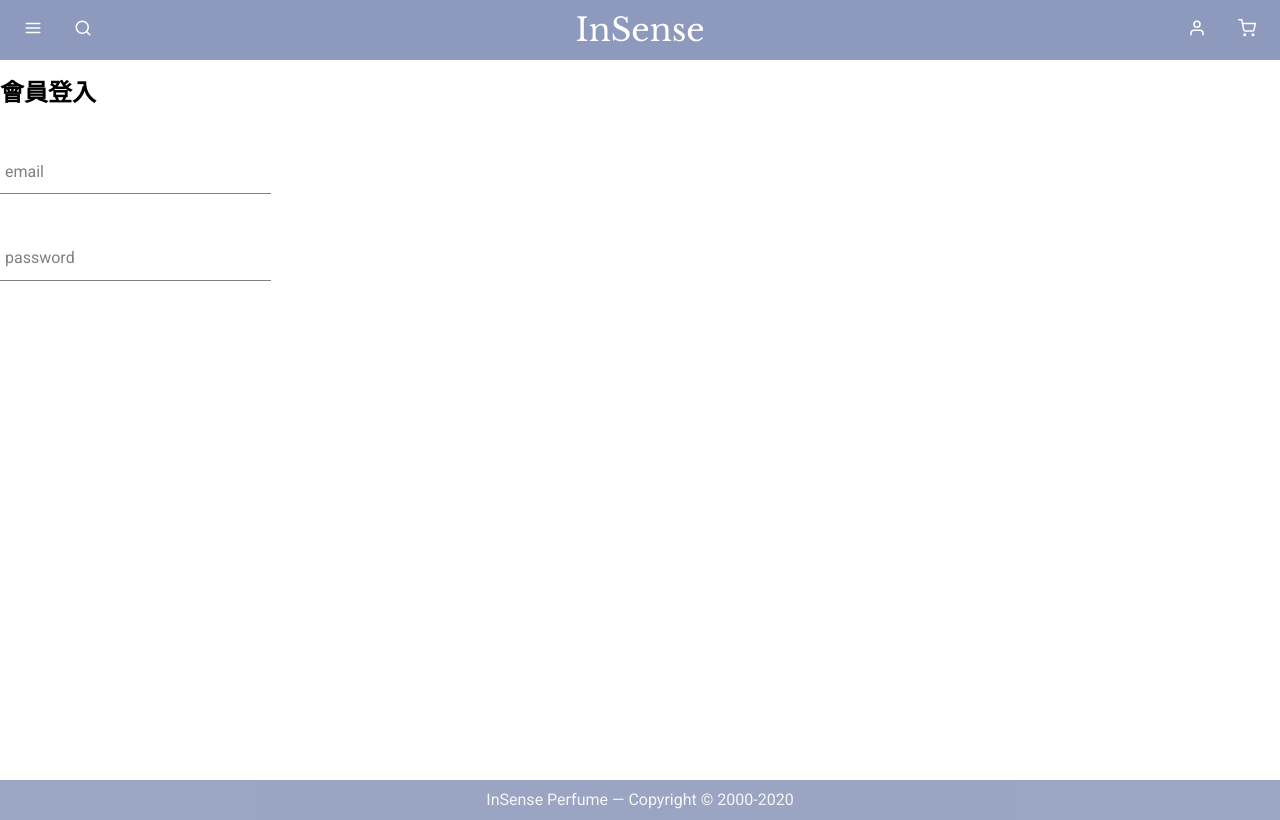
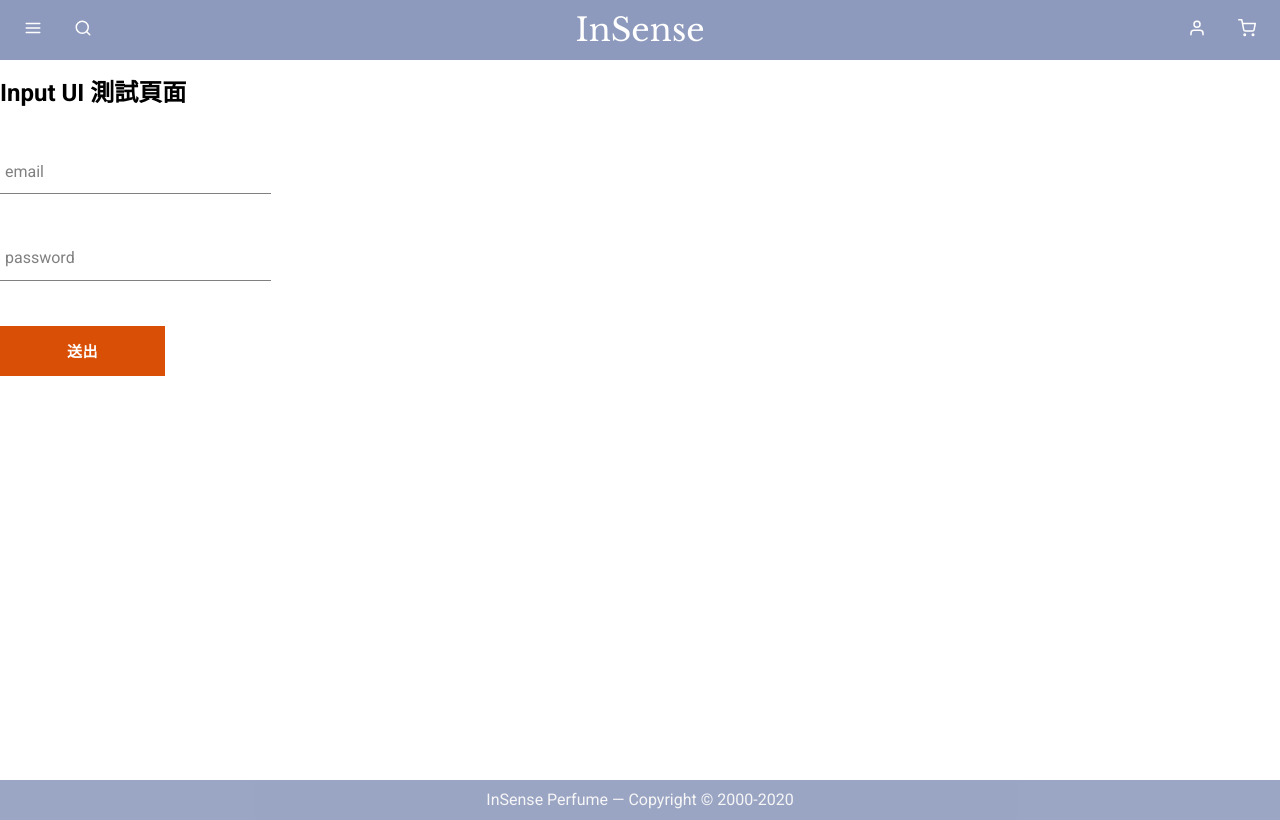
Before and after one commit to YiChengChen0608/InSense, a React (Create React App) app: page /signIn in a window 1280 px wide. Shown: the top 820 px of the page. Built offline with nearby package versions, Linux system fonts and the light colour scheme; a web font is replaced by a local one.

Commit message:
add orange submit button

```diff
--- a/src/components/FormInput/FormInput.jsx
+++ b/src/components/FormInput/FormInput.jsx
@@ -1,12 +1,12 @@
 import React from 'react';
 import './FormInput.scss';
 
-const FormInput =({handleChange, label, ...otherProps}) => (
+const FormInput =({handleChange, label, value, ...otherProps}) => (
     <div className="group">
         <input type="text" className='form-input' onChange={handleChange} {...otherProps}/>
         {
             label ?
-            (<label className={`${ otherProps.value.length ? 'shrink': ''} form-input-label`}>
+            (<label className={`${ value.length ? 'shrink': ''} form-input-label`}>
              {label}
             </label>)
             : null
--- a/src/components/FormSignIn/FormSignIn .jsx
+++ b/src/components/FormSignIn/FormSignIn .jsx
@@ -1,6 +1,7 @@
 import React from 'react';
 
 import FormInput from '../../components/FormInput/FormInput';
+
 
 import './FormSignIn.scss';
 
@@ -11,6 +12,7 @@ class FormSignIn extends React.Component {
         this.state ={
             email:'',
             password: ''
+
         }
     }
 
@@ -48,7 +50,7 @@ class FormSignIn extends React.Component {
                    required/>
 
 
-                   {/* <input type="submit" value="Submit Form"/> */}
+
                 </form>
             </div>
         )
--- /dev/null
+++ b/src/components/SubmitButton/submitButton.jsx
@@ -0,0 +1,11 @@
+import React from 'react';
+import './submitButton.scss';
+
+//把input轉成button傳值 type="submit"就能傳送form 這顆是橘色的submit button
+const SubmitButton =({children, ...otherProps}) =>(
+     <button className="submit-button" {...otherProps}>
+        {children}
+     </button>
+)
+
+export default SubmitButton;
--- /dev/null
+++ b/src/components/SubmitButton/submitButton.scss
@@ -0,0 +1,22 @@
+.submit-button {
+    min-width: 165px;
+    width: auto;
+    height: 50px;
+    letter-spacing: 0.5px;
+    line-height: 50px;
+    padding: 0 35px 0 35px;
+    font-size: 15px;
+    background-color: #d94f06;
+    color: white;
+    text-transform: uppercase;
+    font-family: 'Open Sans Condensed';
+    font-weight: bolder;
+    border: none;
+    cursor: pointer;
+
+    &:hover {
+      background-color: white;
+      color: #d94f06;
+      border: 1px solid #d94f06;
+    }
+  }
--- a/src/pages/SignIn/SignIn.jsx
+++ b/src/pages/SignIn/SignIn.jsx
@@ -1,11 +1,13 @@
 import React from 'react';
 import './SignIn.scss';
 import FormSignIn from "../../components/FormSignIn/FormSignIn ";
+import SubmitButton from '../../components/SubmitButton/SubmitButton';
 
 const SignIn = () => (
     <div className="SignIn-page">
-         <h2>會員登入</h2>
+         <h2>Input UI 測試頁面</h2>
        <FormSignIn />
+       <SubmitButton type="submit" value="Submit Form"> 送出</SubmitButton>
     </div>
 );
 
```
